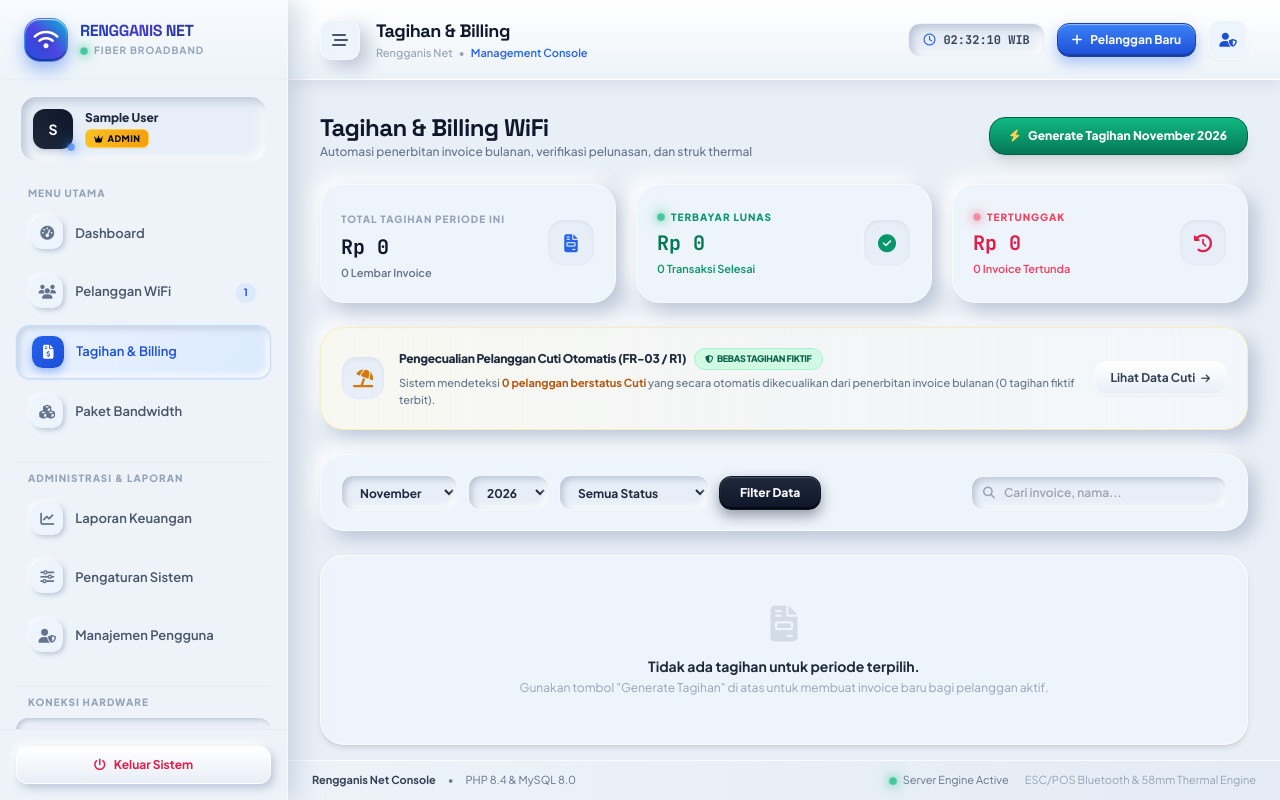
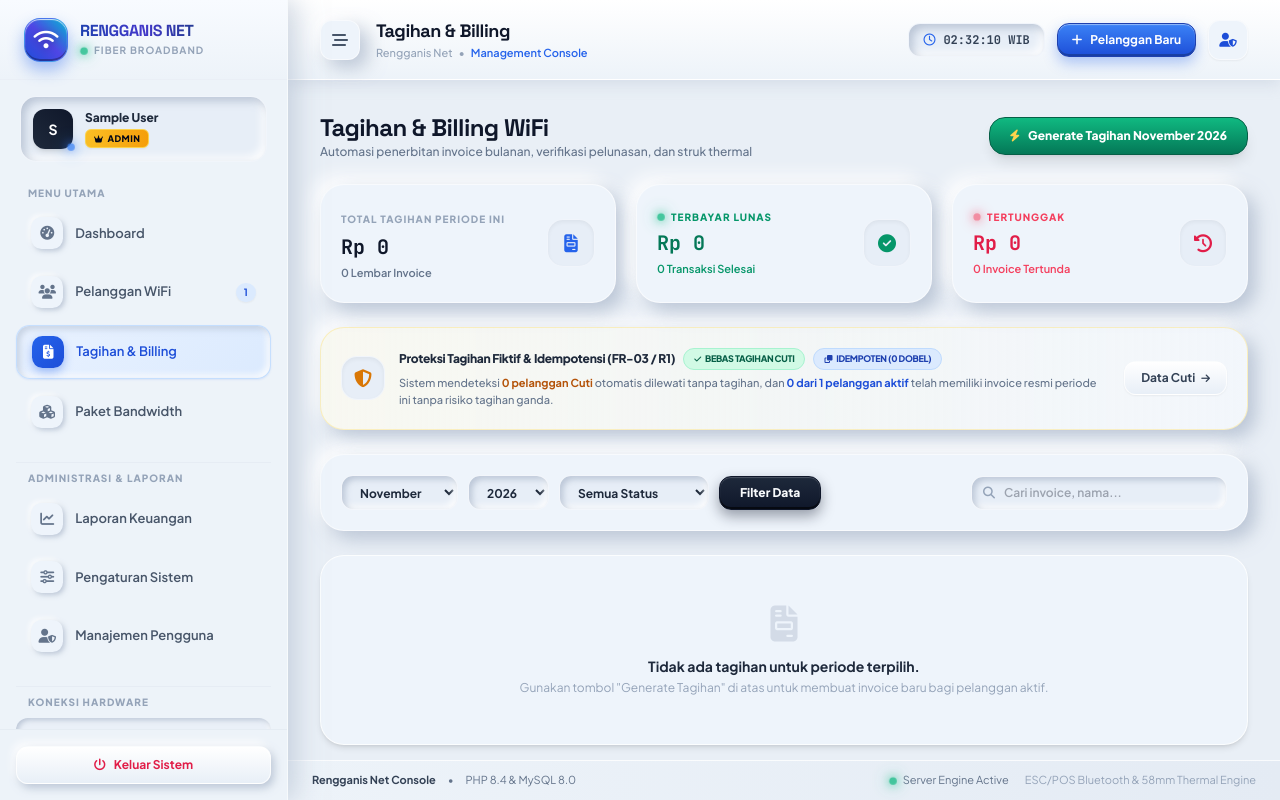
Before and after one commit to sipolislam/rengganis-net, a PHP site: page /bills.php in a window 1280 px wide. Run offline with PHP 8.4, Linux system fonts and the light colour scheme; the visitor is signed in with stand-in values (Sample User, id 1); tables that the repository leaves empty hold one stand-in row (values such as "Sample post"); some libraries are stand-ins or nearby versions.

Commit message:
feat(T-008): enforce billing idempotency with dual-layer application and unique constraint protection

```diff
--- a/bills.php
+++ b/bills.php
@@ -66,6 +66,19 @@ $unpaidAmount = (float)($summary['unpaid_amount'] ?? 0);
 // Count leave customers for FR-03/R1 exemption visibility
 $stmtCutiCount = $pdo->query("SELECT COUNT(*) FROM customers WHERE status = 'cuti'");
 $cutiCount = (int)$stmtCutiCount->fetchColumn();
+
+// Idempotency Tracking: Compare active customers with already generated bills
+$stmtActiveCount = $pdo->query("SELECT COUNT(*) FROM customers WHERE status = 'aktif'");
+$activeCustomerCount = (int)$stmtActiveCount->fetchColumn();
+
+$stmtBilledActive = $pdo->prepare("
+    SELECT COUNT(DISTINCT b.customer_id) FROM bills b
+    JOIN customers c ON b.customer_id = c.id
+    WHERE b.period_month = ? AND b.period_year = ? AND c.status = 'aktif'
+");
+$stmtBilledActive->execute([$filterMonth, $filterYear]);
+$billedActiveCount = (int)$stmtBilledActive->fetchColumn();
+$isFullyGenerated = ($activeCustomerCount > 0 && $billedActiveCount >= $activeCustomerCount);
 ?>
 
 <div class="space-y-6">
@@ -78,8 +91,9 @@ $cutiCount = (int)$stmtCutiCount->fetchColumn();
         </div>
 
         <?php if (isAdmin()): ?>
-        <button onclick="triggerGenerateBills()" class="px-5 py-2.5 rounded-2xl skeuo-btn-emerald text-xs font-black shadow-lg flex items-center justify-center gap-2">
-            <i class="fa-solid fa-bolt text-amber-300"></i> Generate Tagihan <?= getMonthName($filterMonth) ?> <?= $filterYear ?>
+        <button onclick="triggerGenerateBills()" class="px-5 py-2.5 rounded-2xl <?= $isFullyGenerated ? 'skeuo-btn-secondary text-slate-700' : 'skeuo-btn-emerald' ?> text-xs font-black shadow-lg flex items-center justify-center gap-2 transition-all">
+            <i class="fa-solid <?= $isFullyGenerated ? 'fa-circle-check text-emerald-500' : 'fa-bolt text-amber-300' ?>"></i>
+            <?= $isFullyGenerated ? 'Tagihan ' . getMonthName($filterMonth) . ' ' . $filterYear . ' Terbit' : 'Generate Tagihan ' . getMonthName($filterMonth) . ' ' . $filterYear ?>
         </button>
         <?php endif; ?>
     </div>
@@ -126,26 +140,29 @@ $cutiCount = (int)$stmtCutiCount->fetchColumn();
 
     </div>
 
-    <!-- Cuti Exemption Notice Card (FR-03 / R1) -->
+    <!-- Cuti Exemption & Idempotency Notice Card (FR-03 / R1) -->
     <div class="neu-flat rounded-3xl p-4 sm:p-5 flex flex-col sm:flex-row items-start sm:items-center justify-between gap-4 border border-amber-200/50 bg-gradient-to-r from-amber-50/60 via-amber-50/30 to-slate-50/50">
         <div class="flex items-center gap-3.5">
             <div class="w-11 h-11 rounded-2xl neu-inset flex items-center justify-center text-amber-600 shadow-inner shrink-0">
-                <i class="fa-solid fa-umbrella-beach text-lg"></i>
+                <i class="fa-solid fa-shield-halved text-lg"></i>
             </div>
             <div>
-                <div class="text-xs font-black text-slate-800 tracking-tight flex items-center gap-2">
-                    <span>Pengecualian Pelanggan Cuti Otomatis (FR-03 / R1)</span>
+                <div class="text-xs font-black text-slate-800 tracking-tight flex flex-wrap items-center gap-2">
+                    <span>Proteksi Tagihan Fiktif & Idempotensi (FR-03 / R1)</span>
                     <span class="inline-flex items-center gap-1 px-2.5 py-0.5 rounded-full text-[9px] font-extrabold uppercase bg-emerald-100 text-emerald-800 border border-emerald-200">
-                        <i class="fa-solid fa-shield-halved text-[8px]"></i> Bebas Tagihan Fiktif
+                        <i class="fa-solid fa-check text-[8px]"></i> Bebas Tagihan Cuti
+                    </span>
+                    <span class="inline-flex items-center gap-1 px-2.5 py-0.5 rounded-full text-[9px] font-extrabold uppercase bg-blue-100 text-blue-800 border border-blue-200">
+                        <i class="fa-solid fa-clone text-[8px]"></i> Idempoten (0 Dobel)
                     </span>
                 </div>
                 <div class="text-[11px] text-slate-500 mt-1 font-medium leading-relaxed">
-                    Sistem mendeteksi <strong class="text-amber-700 font-bold"><?= $cutiCount ?> pelanggan berstatus Cuti</strong> yang secara otomatis dikecualikan dari penerbitan invoice bulanan (0 tagihan fiktif terbit).
+                    Sistem mendeteksi <strong class="text-amber-700 font-bold"><?= $cutiCount ?> pelanggan Cuti</strong> otomatis dilewati tanpa tagihan, dan <strong class="text-blue-700 font-bold"><?= $billedActiveCount ?> dari <?= $activeCustomerCount ?> pelanggan aktif</strong> telah memiliki invoice resmi periode ini tanpa risiko tagihan ganda.
                 </div>
             </div>
         </div>
         <a href="customers.php?status=cuti" class="px-4 py-2 rounded-xl skeuo-btn-secondary text-xs font-bold text-slate-700 whitespace-nowrap shadow-sm hover:text-blue-700 transition-colors flex items-center gap-1.5 self-end sm:self-auto">
-            <span>Lihat Data Cuti</span> <i class="fa-solid fa-arrow-right text-[10px]"></i>
+            <span>Data Cuti</span> <i class="fa-solid fa-arrow-right text-[10px]"></i>
         </a>
     </div>
 
@@ -300,7 +317,12 @@ async function loadAndShowReceipt(billId) {
 }
 
 async function triggerGenerateBills() {
-    if (!confirm('Apakah Anda yakin ingin men-generate tagihan untuk semua pelanggan aktif pada bulan <?= getMonthName($filterMonth) ?> <?= $filterYear ?>?\n\nCatatan: Pelanggan yang berstatus CUTI akan otomatis DILEWATI tanpa denda (FR-03).')) {
+    const isGenerated = <?= $isFullyGenerated ? 'true' : 'false' ?>;
+    const promptMsg = isGenerated
+        ? 'Seluruh tagihan untuk pelanggan aktif periode <?= getMonthName($filterMonth) ?> <?= $filterYear ?> sudah terbit.\n\nSistem mengaktifkan proteksi idempotensi (0 tagihan ganda akan dibuat). Tetap jalankan pengecekan ulang?'
+        : 'Apakah Anda yakin ingin men-generate tagihan untuk semua pelanggan aktif pada bulan <?= getMonthName($filterMonth) ?> <?= $filterYear ?>?\n\nCatatan:\n1. Pelanggan CUTI otomatis DILEWATI tanpa tagihan fiktif (FR-03).\n2. Tagihan yang sudah ada tidak akan diduplikasi (Idempotensi R1).';
+
+    if (!confirm(promptMsg)) {
         return;
     }
 
--- a/includes/helpers.php
+++ b/includes/helpers.php
@@ -240,10 +240,20 @@ function generateMonthlyBills(PDO $pdo, int $month, int $year, int $dueDay = 10)
     ]);
     $eligibleCustomers = $stmt->fetchAll();
 
+    // Calculate active customers already billed for this month & year (idempotency tracking / R1)
+    $stmtAlreadyBilled = $pdo->prepare("
+        SELECT COUNT(DISTINCT b.customer_id)
+        FROM bills b
+        JOIN customers c ON b.customer_id = c.id
+        WHERE b.period_month = :m AND b.period_year = :y AND c.status = 'aktif'
+    ");
+    $stmtAlreadyBilled->execute([':m' => $month, ':y' => $year]);
+    $skippedAlreadyBilled = (int)$stmtAlreadyBilled->fetchColumn();
+
     if (empty($eligibleCustomers)) {
         return [
             'generated'      => 0,
-            'skipped'        => 0,
+            'skipped'        => $skippedAlreadyBilled,
             'skipped_cuti'   => $skippedCuti,
             'skipped_isolir' => $skippedIsolir,
             'cuti_customers' => $cutiCodes
@@ -277,6 +287,7 @@ function generateMonthlyBills(PDO $pdo, int $month, int $year, int $dueDay = 10)
 
             $seq++;
             $billNum = $prefix . str_pad((string)$seq, 4, '0', STR_PAD_LEFT);
+            try {
                 $insertStmt->execute([
                     $billNum,
                     $cust['id'],
@@ -286,6 +297,14 @@ function generateMonthlyBills(PDO $pdo, int $month, int $year, int $dueDay = 10)
                     $dueDate
                 ]);
                 $generatedCount++;
+            } catch (PDOException $e) {
+                // Database unique_customer_period duplicate trap: skip gracefully without duplicate
+                if ($e->getCode() == 23000 || ($e->errorInfo[1] ?? 0) == 1062) {
+                    $skippedAlreadyBilled++;
+                    continue;
+                }
+                throw $e;
+            }
         }
         $pdo->commit();
     } catch (Exception $e) {
@@ -295,7 +314,7 @@ function generateMonthlyBills(PDO $pdo, int $month, int $year, int $dueDay = 10)
 
     return [
         'generated'      => $generatedCount,
-        'skipped'        => 0,
+        'skipped'        => $skippedAlreadyBilled,
         'skipped_cuti'   => $skippedCuti,
         'skipped_isolir' => $skippedIsolir,
         'cuti_customers' => $cutiCodes
@@ -347,6 +366,7 @@ function generateCustomerBill(PDO $pdo, int $customerId, int $month, int $year,
     $seq++;
     $billNum = $prefix . str_pad((string)$seq, 4, '0', STR_PAD_LEFT);
 
+    try {
         $insertStmt = $pdo->prepare("
             INSERT INTO bills (bill_number, customer_id, period_month, period_year, amount, due_date, status, created_at)
             VALUES (?, ?, ?, ?, ?, ?, 'belum_lunas', NOW())
@@ -366,6 +386,13 @@ function generateCustomerBill(PDO $pdo, int $customerId, int $month, int $year,
             'bill_number' => $billNum,
             'amount'      => $cust['price']
         ];
+    } catch (PDOException $e) {
+        // Trap duplicate constraint violation (idempotent: return null without inserting duplicate)
+        if ($e->getCode() == 23000 || ($e->errorInfo[1] ?? 0) == 1062) {
+            return null;
+        }
+        throw $e;
+    }
 }
 
 /**
```
Also changed, not shown: api/bills.php (+12 -1 lines), docs/PROGRESS.md (+7 -5 lines), docs/TASKS.md (+2 -2 lines), tests/test_all_requirements.php (+24 -0 lines). Lines whose indentation alone changed are shown as unchanged.
